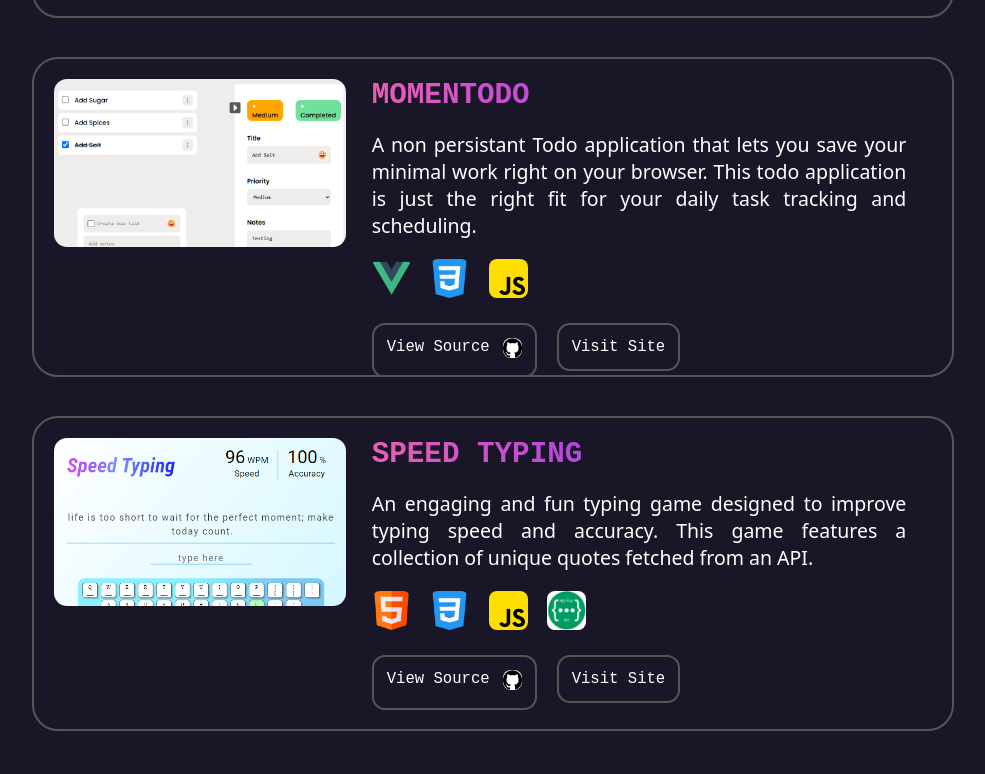
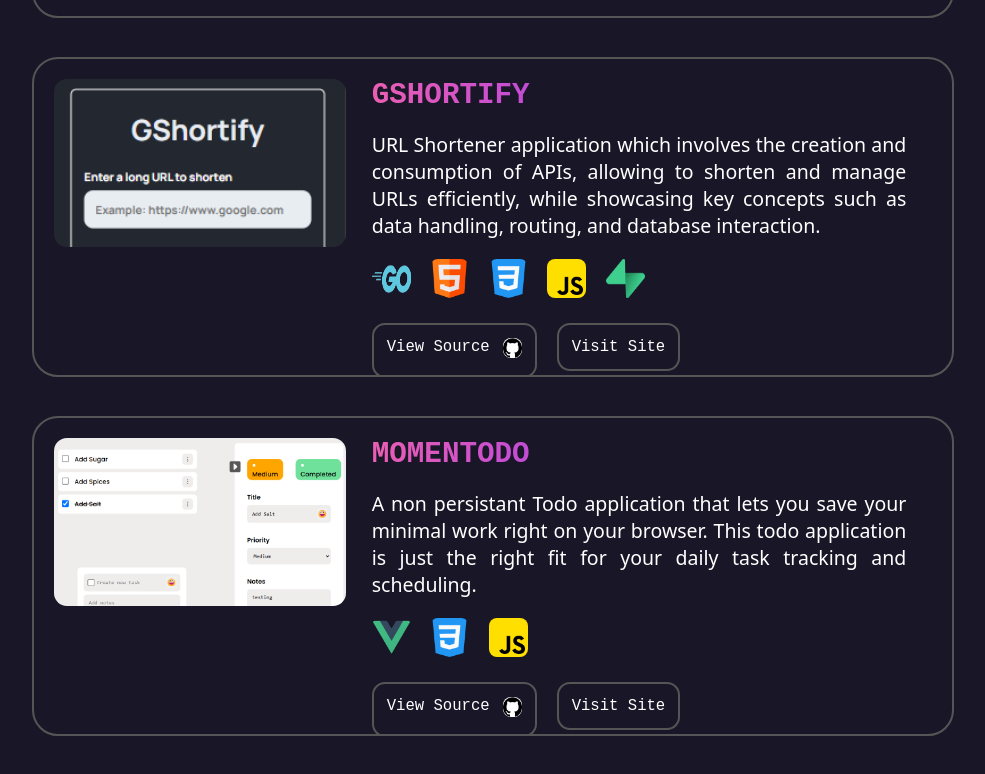
Before and after one commit to harshitrajsinha/portfolio, a website built with Vite: page index.html in a window 1280 px wide. Shown: the part 2475-3249 px from the top of the page, without its empty margins (147-1132 px from the left). Built offline with nearby package versions, Linux system fonts and the light colour scheme.

Commit message:
gshortify project

```diff
--- a/index.html
+++ b/index.html
@@ -173,8 +173,8 @@
         <label for="featured">Featured</label>
         <input type="radio" id="golang" name="language" value="Golang" />
         <label for="golang">Golang</label>
-        <input type="radio" id="vuejs" name="language" value="Vue" />
-        <label for="vuejs">Vue</label>
+        <!-- <input type="radio" id="vuejs" name="language" value="Vue" />
+        <label for="vuejs">Vue</label> -->
         <input type="radio" id="javascript" name="language" value="JavaScript" />
         <label for="javascript">JavaScript</label>
 
@@ -217,7 +217,48 @@
             </div>
           </div>
         </div>
+        <div class="cards-container__card featured golang">
+          <div class="cards-container__card-img">
+            <img class="portrait-orient" src="./public/projects/gshortify-portrait.png" />
+            <img class="landscape-orient" src="./public/projects/gshortify-landscape.png" />
+          </div>
+          <div class="cards-container__card-info">
+            <div class="card-info__title">GSHORTIFY</div>
+            <div class="card-info__desc">
+              URL Shortener application which involves the creation and consumption of APIs, allowing to shorten and
+              manage URLs efficiently, while showcasing key concepts such as data handling, routing, and database
+              interaction.
+            </div>
+            <div class="card-info__stack">
+              <ul>
+                <li>
+                  <img src="./public/projects/stack-icons/golang-icon.png" alt="Golang" title="Golang" />
+                </li>
 
+                <li>
+                  <img src="./public/projects/stack-icons/html5.png" alt="HTML5" title="HTML5" />
+                </li>
+                <li>
+                  <img src="./public/projects/stack-icons/css-3.png" alt="CSS3" title="CSS3" />
+                </li>
+                <li>
+                  <img src="./public/projects/stack-icons/js.png" alt="JavaScript" title="JavaScript" />
+                </li>
+                <li>
+                  <img src="./public/projects/stack-icons/supabase-icon.png" alt="Supabase" title="Supabase" />
+                </li>
+              </ul>
+            </div>
+            <div class="card-info__links">
+              <a href="https://github.com/harshitrajsinha/go-url-shortener" target="_blank"><button class="github-link">
+                  View Source<span class="source-icon"><img
+                      src="./public/projects/stack-icons/github-logo.png" /></span></button></a>
+
+              <a href="https://gshortify.vercel.app/" target="_blank"><button class="site-link">Visit
+                  Site</button></a>
+            </div>
+          </div>
+        </div>
         <div class="cards-container__card featured vuejs javascript">
           <div class="cards-container__card-img">
             <img class="portrait-orient" src="./public/projects/todo-portrait.png" />
@@ -253,7 +294,7 @@
             </div>
           </div>
         </div>
-        <div class="cards-container__card featured javascript">
+        <div class="cards-container__card javascript">
           <div class="cards-container__card-img">
             <img class="portrait-orient" src="./public/projects/speed-typing-portrait.png" />
             <img class="landscape-orient" src="./public/projects/speed-typing-landscape.png" />
```
Also changed, not shown: public/projects/gshortify-landscape.png (added), public/projects/gshortify-portrait.png (added), public/projects/stack-icons/github-mark-white.png (deleted), public/projects/stack-icons/supabase-icon.png (added), 1 other file.
